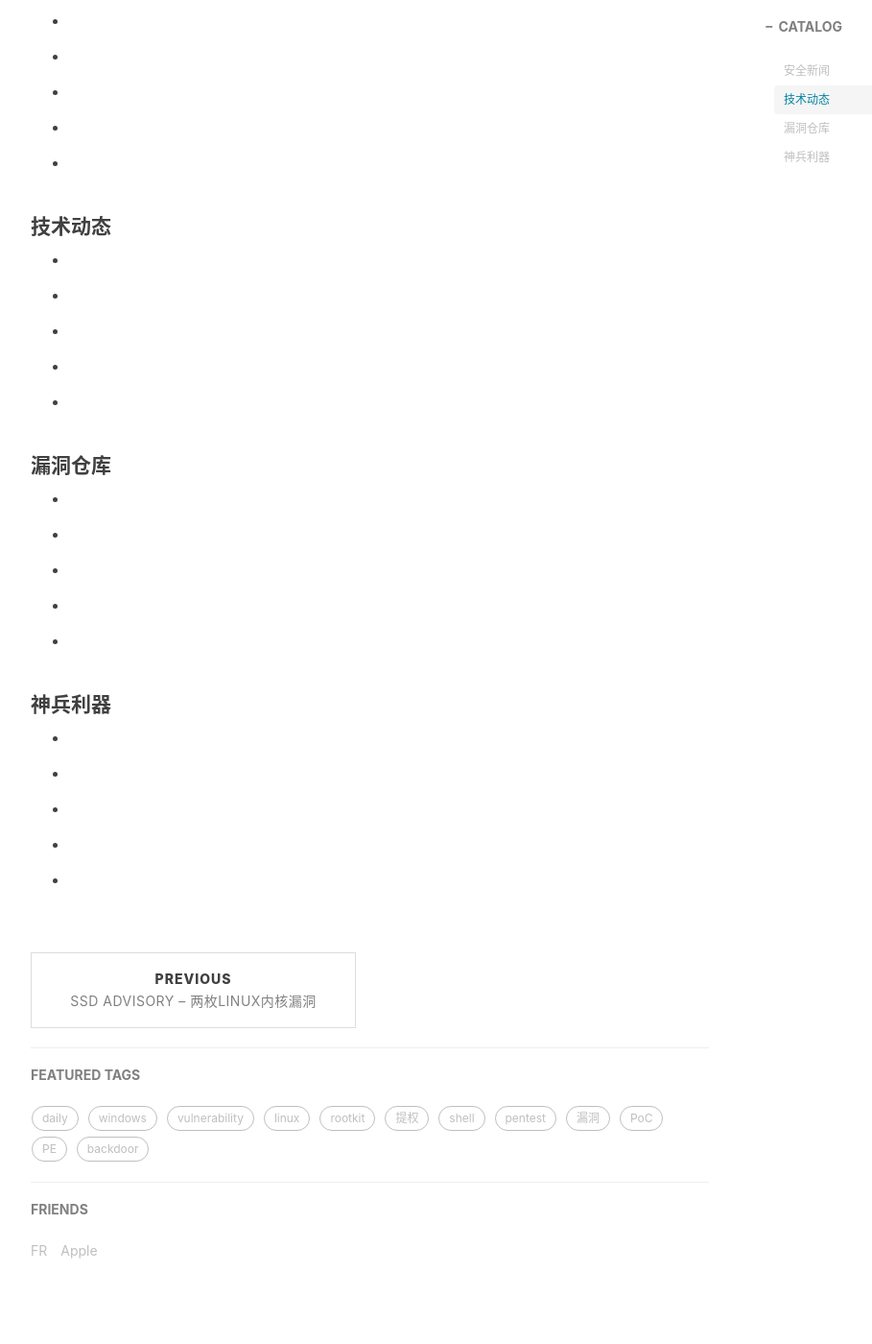
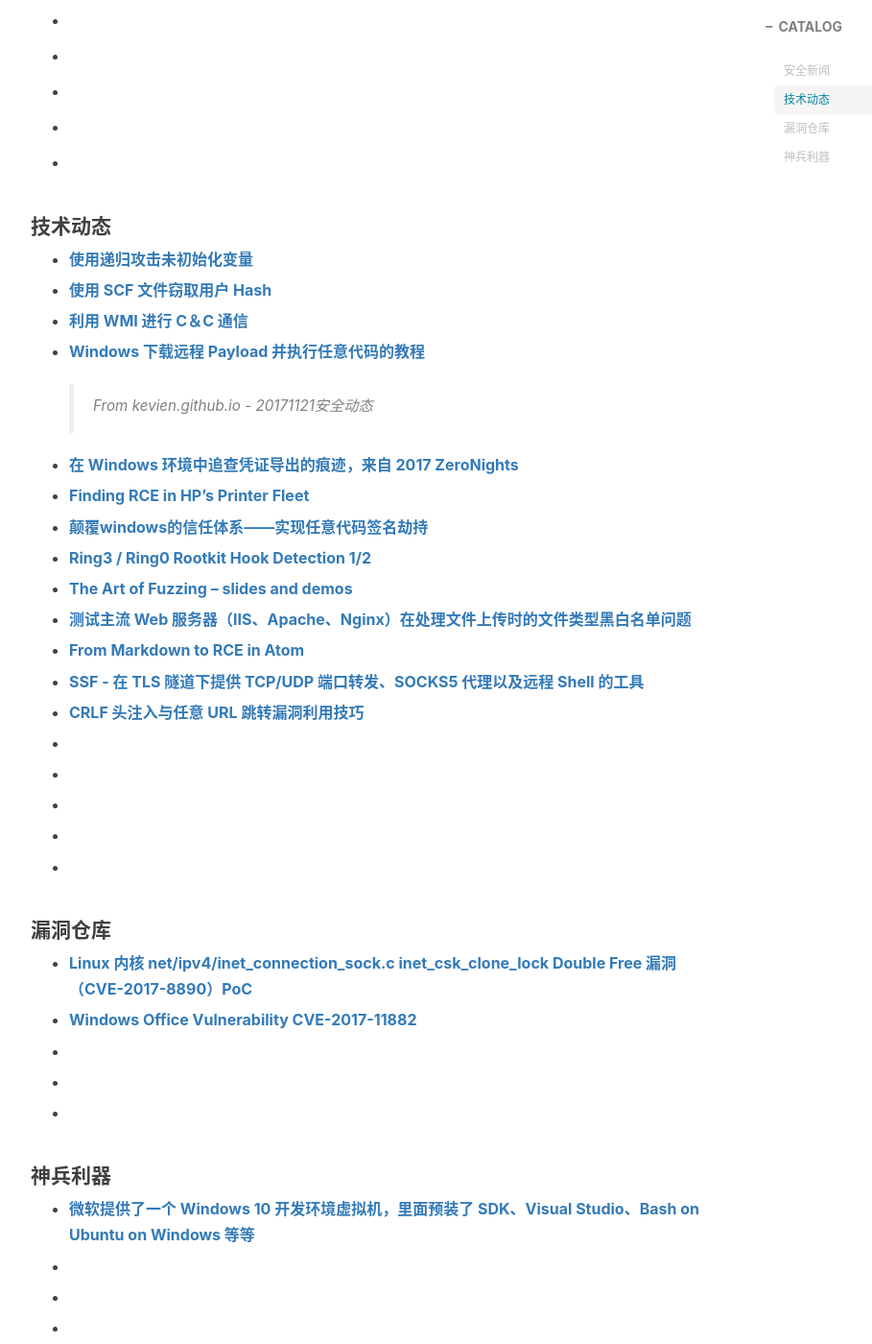
Before and after one commit to flankeraptor/flankeraptor.github.io, a Jekyll site: the page built from _posts/2017-11-28-01-20171128-安全动态.md, in a window 1280 px wide and 1400 px high, scrolled down 598 px. Shown: the whole window at 96% size, without its empty margins (233-1142 px from the left). Built offline with Jekyll 4.4.1, drawn with Linux system fonts in a browser that asks for light colours; nearby versions of some CDN libraries; comment, search, counter and statistics services are not loaded; some of the changed text lies outside the part shown.

Commit message:
Update 2017-11-28-01-20171128-安全动态.md

```diff
--- a/_posts/2017-11-28-01-20171128-安全动态.md
+++ b/_posts/2017-11-28-01-20171128-安全动态.md
@@ -8,6 +8,11 @@ header-img: img/post-bg-dailysec.jpg
 catalog: true
 tags:
     - daily
+    - linux
+    - PoC
+    - windows
+    - IoT
+    - fuzz
 ---
 #### 安全新闻
 - **[]()**
@@ -21,6 +26,33 @@ tags:
 - **[]()**
 
 #### 技术动态
+- **[使用递归攻击未初始化变量](https://signal11.io/index.php/2017/11/19/attacking-uninitialized-variables-with-recursion/)**
+
+- **[使用 SCF 文件窃取用户 Hash](https://1337red.wordpress.com/using-a-scf-file-to-gather-hashes/)**
+
+- **[利用 WMI 进行 C＆C 通信](https://pentestlab.blog/2017/11/20/command-and-control-wmi/)**
+
+- **[Windows 下载远程 Payload 并执行任意代码的教程](https://arno0x0x.wordpress.com/2017/11/20/windows-oneliners-to-download-remote-payload-and-execute-arbitrary-code/)**
+    > From *kevien.github.io - 20171121安全动态*
+
+- **[在 Windows 环境中追查凭证导出的痕迹，来自 2017 ZeroNights](https://www.slideshare.net/heirhabarov/hunting-for-credentials-dumping-in-windows-environment)**
+
+- **[Finding RCE in HP’s Printer Fleet](https://foxglovesecurity.com/2017/11/20/a-sheep-in-wolfs-clothing-finding-rce-in-hps-printer-fleet/)**
+
+- **[颠覆windows的信任体系——实现任意代码签名劫持](https://mp.weixin.qq.com/s/LCo7elFjGzZIVTA4DDuD8Q)**
+
+- **[Ring3 / Ring0 Rootkit Hook Detection 1/2](http://www.pentestingexperts.com/ring3-ring0-rootkit-hook-detection-1-2/)**
+
+- **[The Art of Fuzzing – slides and demos](https://sec-consult.com/en/blog/2017/11/the-art-of-fuzzing-slides-and-demos/index.html)**
+
+- **[测试主流 Web 服务器（IIS、Apache、Nginx）在处理文件上传时的文件类型黑白名单问题](https://mike-n1.github.io/ExtensionsOverview)**
+
+- **[From Markdown to RCE in Atom](https://statuscode.ch/2017/11/from-markdown-to-rce-in-atom/)**
+
+- **[SSF - 在 TLS 隧道下提供 TCP/UDP 端口转发、SOCKS5 代理以及远程 Shell 的工具](https://github.com/securesocketfunneling/ssf)**
+
+- **[CRLF 头注入与任意 URL 跳转漏洞利用技巧](https://speakerdeck.com/shikarisenpai/crlf-and-openredirect-for-dummies%3E)**
+
 - **[]()**
 
 - **[]()**
@@ -32,7 +64,18 @@ tags:
 - **[]()**
 
 #### 漏洞仓库
+- **[Linux 内核 net/ipv4/inet_connection_sock.c inet_csk_clone_lock Double Free 漏洞（CVE-2017-8890）PoC](https://github.com/hardenedlinux/offensive_poc/tree/master/CVE-2017-8890)**
+
+- **[Windows Office Vulnerability CVE-2017-11882](https://github.com/embedi/CVE-2017-11882)**
+
 - **[]()**
+
+- **[]()**
+
+- **[]()**
+
+#### 神兵利器
+- **[微软提供了一个 Windows 10 开发环境虚拟机，里面预装了 SDK、Visual Studio、Bash on Ubuntu on Windows 等等](https://developer.microsoft.com/en-us/windows/downloads/virtual-machines)**
 
 - **[]()**
 
```
Also changed, not shown: other parts of _posts/2017-11-28-01-20171128-安全动态.md (+0 -11 lines).
